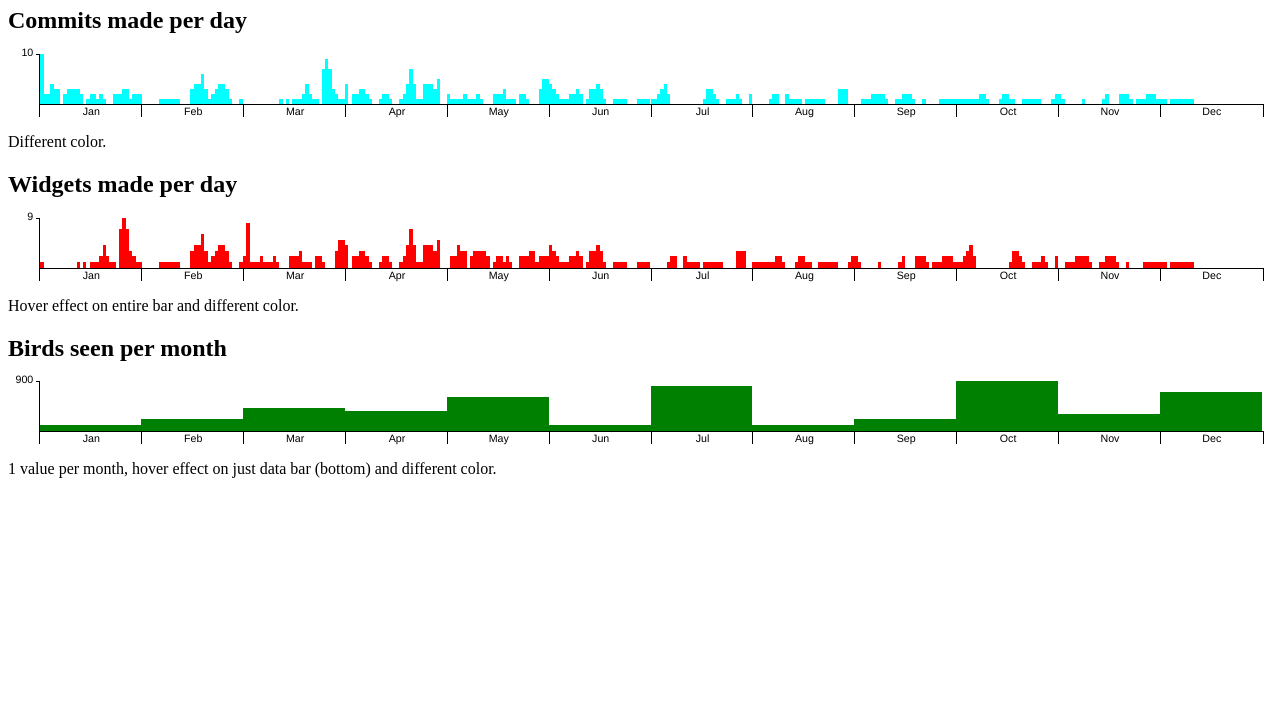
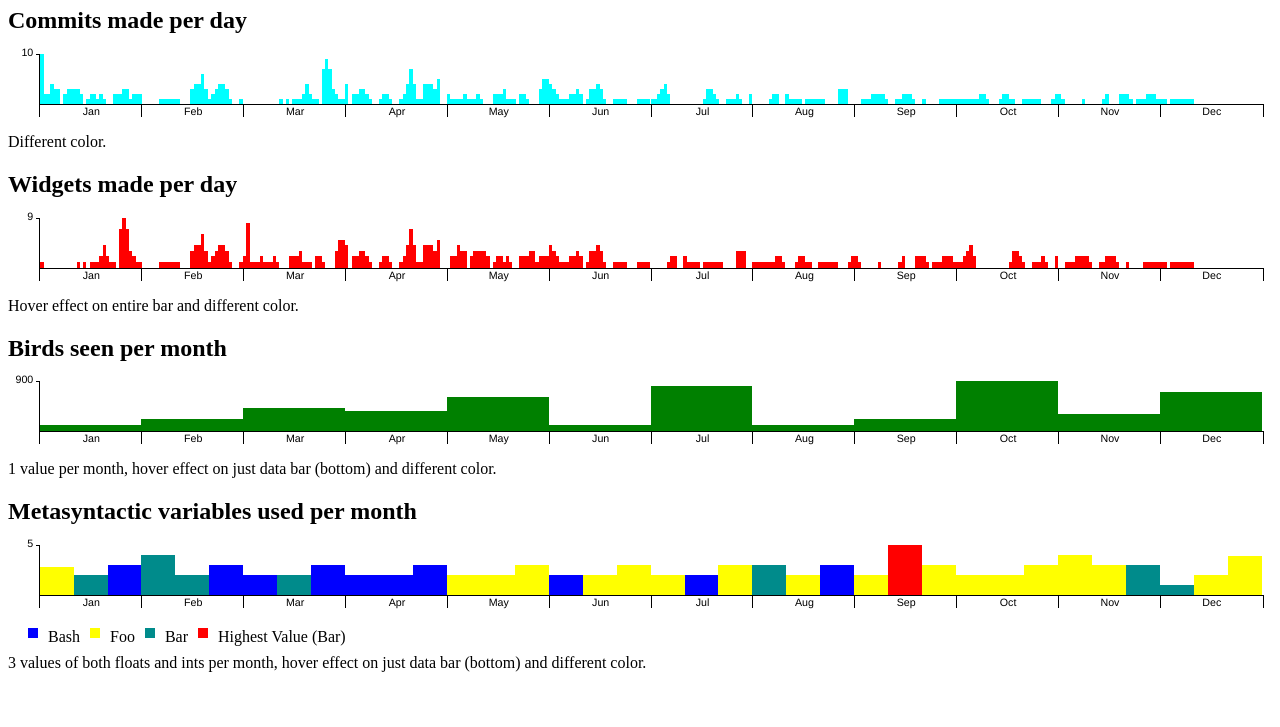
Before and after one commit to Packet-Clearing-House/Happy-Histogram, a plain HTML site: page example/index.html in a window 1280 px wide. Shown: the part 73-800 px from the top of the page. Drawn offline with Linux system fonts and the light colour scheme.

Commit message:
enable classes, bump all version to 1.2, add git hub pages

```diff
--- a/example/index.html
+++ b/example/index.html
@@ -3,17 +3,17 @@
 <head>
     <meta charset="utf-8">
     <meta http-equiv="X-UA-Compatible" content="IE=edge">
-    <script src="../dist/HappyHistogram.min.js" ></script>
+    <script src="../src/HappyHistogram.js" ></script>
     <link rel="stylesheet" href="../dist/HappyHistogram.min.css" />
 </head>
 <body>
 
-<h1>Happy Histogram 1.1</h1>
+<h1>Happy Histogram 1.2</h1>
 
 <h2> Commits made per day </h2>
 <div id="histogram2"></div>
 <script>
-    Year = [
+    var Year = [
         [10,2,2,4,3,3,0,2,3,3,3,3,2,0,1,2,2,1,2,1,0,0,2,2,2,3,3,1,2,2,2],
         [0,0,0,0,0,1,1,1,1,1,1,0,0,0,3,4,4,6,3,1,2,3,4,4,3,1,0,0,1],
         [0,0,0,0,0,0,0,0,0,0,0,1,0,1,0,1,1,1,2,4,2,1,1,0,7,9,7,3,2,1,1],
@@ -89,9 +89,67 @@
 
 <p>1 value per month, hover effect on just data bar (bottom) and different color.</p>
 
+
+<h2> Metasyntactic variables used per month </h2>
+<div id="histogram4"></div>
+<script>
+    var Year = [
+        [[2.8,'foo'],[2,'bar'],[3,'bash']],
+        [[4,'bar'],[2,'bar'],[3,'bash']],
+        [[2,'bash'],[2,'bar'],[3,'bash']],
+        [[2,'bash'],[2,'bash'],[3,'bash']],
+        [[2,'foo'],[2,'foo'],[3,'foo']],
+        [[2,'bash'],[2,'foo'],[3,'foo']],
+        [[2,'foo'],[2,'bash'],[3,'foo']],
+        [[3,'bar'],[2,'foo'],[3,'bash']],
+        [[2,'foo'],[5,'bar extra-secret-class'],[3,'foo']],
+        [[2,'foo'],[2,'foo'],[3,'foo']],
+        [[4,'foo'],[3,'foo'],[3,'bar']],
+        [[1,'bar'],[2,'foo'],[3.9,'foo']],
+    ];
+
+    HappyHistogram('histogram4', Year, 'darkcyan');
+</script>
+
+<div class="keys">
+    <div><div class="key bash"></div> Bash</div>
+    <div><div class="key foo"></div> Foo</div>
+    <div><div class="key bar"></div> Bar</div>
+    <div><div class="key extra-secret-class"></div> Highest Value (Bar)</div>
+</div>
+
+<p class="clear">3 values of both floats and ints per month, hover effect on just data bar (bottom) and different color.</p>
+
 <style>
     #histogram3 .yearHistogram .filledBottom:hover {
         background-color: #ddd;
+    }
+    #histogram4 .yearHistogram .bash, .keys .bash {
+        background-color: blue;
+    }
+    #histogram4 .yearHistogram .foo, .keys .foo {
+        background-color: yellow;
+    }
+    #histogram4 .yearHistogram .extra-secret-class, .keys .extra-secret-class {
+        background-color: red;
+    }
+    .keys .bar {
+        background-color: darkcyan;
+    }
+    .keys .key {
+        width: 10px;
+        height: 10px;
+    }
+    .keys div {
+        float: left;
+        margin-right: 10px;
+    }
+    .keys {
+        margin: 10px;
+        padding: 10px;
+    }
+    .clear {
+        clear: both;
     }
 </style>
 
--- a/src/HappyHistogram.js
+++ b/src/HappyHistogram.js
@@ -1,6 +1,6 @@
 /**
  * Generate an entirely HTML based histogram for events across a year
- * Version 1.1
+ * Version 1.2
  * @param targetId - ID in DOM to render into
  * @param monthData array of arrays - with int per day
  * @param color string - CSS color
@@ -11,6 +11,7 @@ function HappyHistogram (targetId, monthData, color ) {
     var bottom = 0;
     var top = 100;
     var width;
+    var extraClass;
     var finalHTML = '';
     var max = 0;
     var i = 0;
@@ -28,7 +29,12 @@ function HappyHistogram (targetId, monthData, color ) {
     // figure max
     for (i = 0; i < monthData.length; i++) {
         for (i2 = 0; i2 < monthData[i].length; i2++) {
-            if (monthData[i][i2] > max) max = monthData[i][i2];
+            if (Array.isArray(monthData[i][i2])){
+                val = monthData[i][i2][0];
+            } else {
+                val = monthData[i][i2];
+            }
+            if (val > max) max = val;
         }
     }
 
@@ -46,8 +52,20 @@ function HappyHistogram (targetId, monthData, color ) {
         '<div class="chart">';
 
         for (i2 = 0; i2 < monthData[i].length; i2++) {
+            // init extra class to be empty at the start of each value
+            extraClass = '';
+
             // calculate day height percentages
-            day = monthData[i][i2];
+            if (Array.isArray(monthData[i][i2])){
+                if (monthData[i][i2][0] !== undefined) {
+                    day = monthData[i][i2][0];
+                    if(monthData[i][i2][1] !== undefined) {
+                        extraClass = monthData[i][i2][1];
+                    }
+                }
+            } else {
+                day = monthData[i][i2];
+            }
             if (day < 0){
                 day = 0;
             }
@@ -62,7 +80,7 @@ function HappyHistogram (targetId, monthData, color ) {
             finalHTML +=
                 '<div class="bar" style="width: ' + width + '%">' +
                     '<div class="emptyTop" style="height: ' + top + '%">&nbsp;</div>' +
-                    '<div class="filledBottom" style="height: ' + bottom + '%">&nbsp;</div>' +
+                    '<div class="filledBottom ' + extraClass + '" style="height: ' + bottom + '%">&nbsp;</div>' +
                 '</div>';
         }
 
```
Also changed, not shown: dist/HappyHistogram.min.js, 1 other file.
